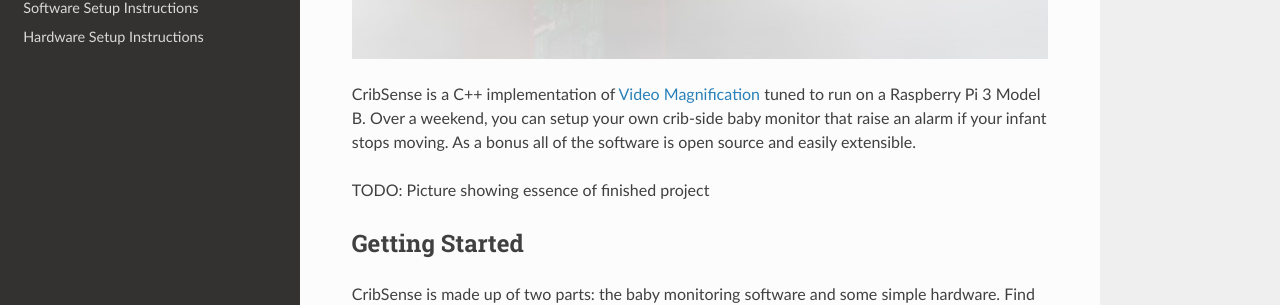
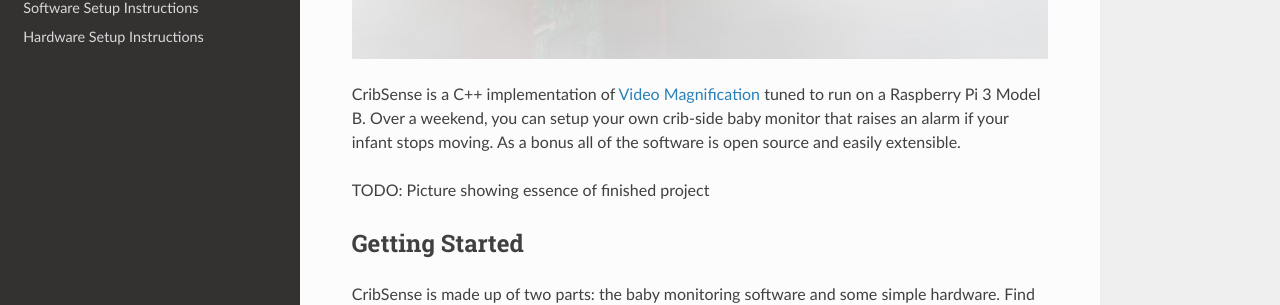
Before and after one commit to lukehsiao/CribSense, an MkDocs documentation site: the page built from docs/index.md, in a window 1280 px wide and 900 px high, scrolled down 779 px. Shown: the part 173-478 px from the top of the window. Built offline with MkDocs 1.6.1, drawn with Linux system fonts in a browser that asks for light colours; nearby versions of some CDN libraries; old or Windows-style settings are respelled for this version of MkDocs.

```diff
--- a/docs/index.md
+++ b/docs/index.md
@@ -4,7 +4,7 @@ CribSense is an video-based, contactless baby monitor that you can make yourself
 
 ![Cribsense-1](img/chassis-1.jpg)
 
-CribSense is a C++ implementation of [Video Magnification](http://people.csail.mit.edu/mrub/vidmag/) tuned to run on a Raspberry Pi 3 Model B. Over a weekend, you can setup your own crib-side baby monitor that raise an alarm if your infant stops moving. As a bonus all of the software is open source and easily extensible.
+CribSense is a C++ implementation of [Video Magnification](http://people.csail.mit.edu/mrub/vidmag/) tuned to run on a Raspberry Pi 3 Model B. Over a weekend, you can setup your own crib-side baby monitor that raises an alarm if your infant stops moving. As a bonus all of the software is open source and easily extensible.
 
 TODO: Picture showing essence of finished project
 
```
Also changed, not shown: docs/setup/hw-setup.md (+1 -1 lines).
